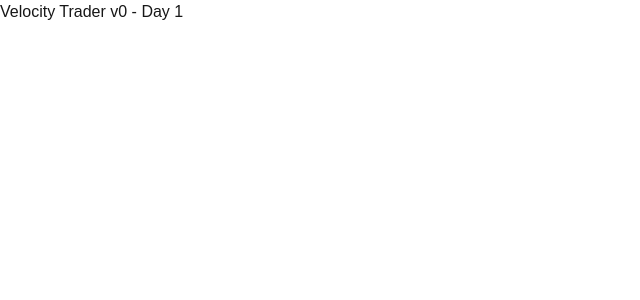
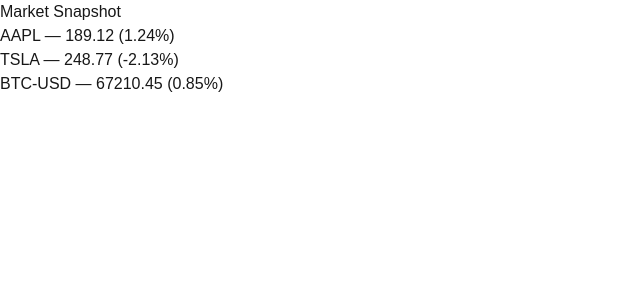
Before and after one commit to 00jackson/velocity-traderv0, a Next.js app: page / in a window 1280 px wide. Shown: the top 300 px of the page, without its empty margins (0-640 px from the left). Built offline with nearby package versions, Linux system fonts and the light colour scheme.

Commit message:
Day 2: static market snapshot

```diff
--- /dev/null
+++ b/app/data/market.ts
@@ -0,0 +1,5 @@
+export const marketData = [
+    { symbol: "AAPL", price: 189.12, change: +1.24 },
+    { symbol: "TSLA", price: 248.77, change: -2.13 },
+    { symbol: "BTC-USD", price: 67210.45, change: +0.85 },
+  ]
--- a/app/page.tsx
+++ b/app/page.tsx
@@ -1,3 +1,16 @@
-export default function Home(){
-  return <main>Velocity Trader v0 - Day 1</main>
+import { marketData } from "./data/market"
+
+export default function Home() {
+  return (
+    <main>
+      <h1>Market Snapshot</h1>
+      <ul>
+        {marketData.map(item => (
+          <li key={item.symbol}>
+            {item.symbol} — {item.price} ({item.change}%)
+          </li>
+        ))}
+      </ul>
+    </main>
+  )
 }
```
